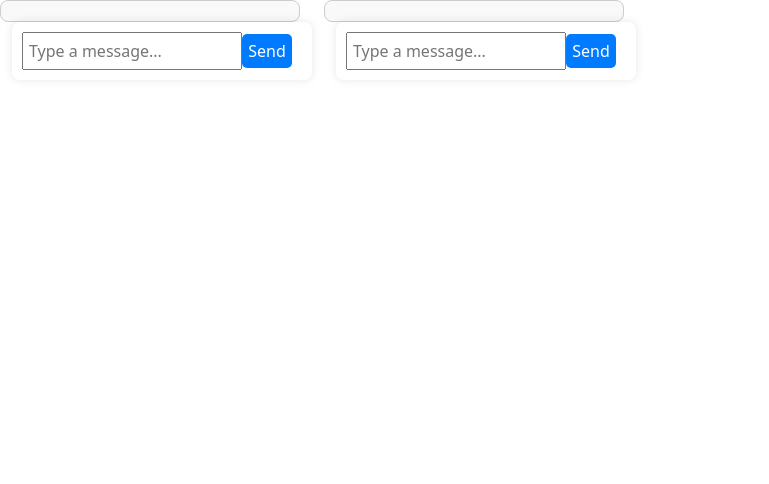
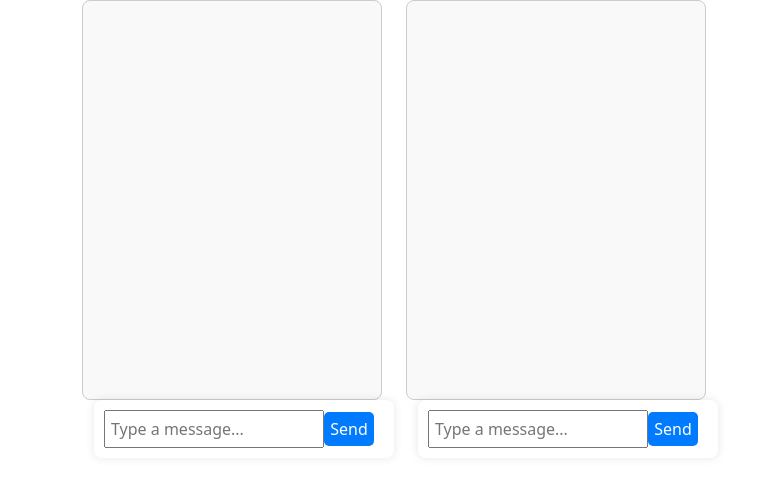
Before and after one commit to TsotneBasili/Angular_2, an Angular app: page / in a window 1280 px wide. Shown: the top 484 px of the page, without its empty margins (0-769 px from the left). Built offline with nearby package versions, Linux system fonts and the light colour scheme.

Commit message:
char height & container class

```diff
--- a/src/app/app.component.html
+++ b/src/app/app.component.html
@@ -1,6 +1,6 @@
 
 
-<div class="d-flex">
+<div class="d-flex ">
     <div>
 
         <div class="messages">
--- a/src/app/app.component.scss
+++ b/src/app/app.component.scss
@@ -2,6 +2,7 @@
     display: flex;
     flex-direction: column;
     width: 300px;
+    height: 400px;
     max-height: 400px;
     overflow-y: auto;
     border: 1px solid #ccc;
--- a/src/index.html
+++ b/src/index.html
@@ -8,6 +8,9 @@
   <link rel="icon" type="image/x-icon" href="favicon.ico">
 </head>
 <body>
-  <app-root></app-root>
+  <div class="container">
+
+    <app-root></app-root>
+  </div>
 </body>
 </html>
```
